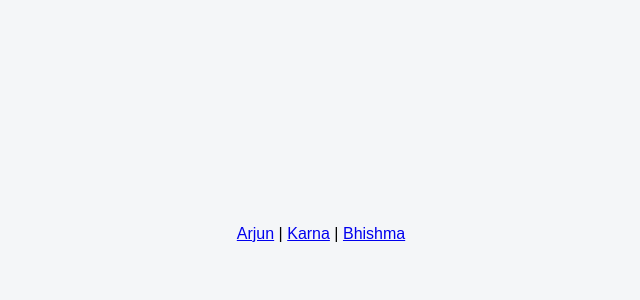
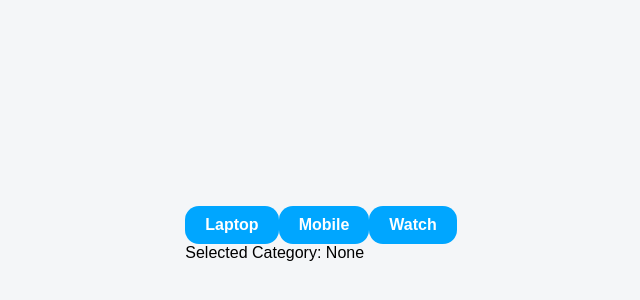
Before and after one commit to arjuntelange/react-practice, a React (Vite) app: page / in a window 1280 px wide. Shown: the part 166-466 px from the top of the page, without its empty margins (319-959 px from the left). Built offline with nearby package versions, Linux system fonts and the light colour scheme.

Commit message:
implement product filtering using useSearchParams

```diff
--- a/src/App.jsx
+++ b/src/App.jsx
@@ -1,15 +1,13 @@
 import { Routes, Route } from "react-router-dom";
 import "./App.css";
-import Users from "./routing/dynamic-users/Users";
-import UserProfile from "./routing/dynamic-users/UserProfile";
+import Products from "./routing/search-params/Products";
 
 function App() {
   return (
     <>
       <div className="main-container">
         <Routes>
-          <Route path="/" element={<Users/>} />
-          <Route path="/users/:id" element={<UserProfile/>} />
+          <Route path="/" element={<Products/>} />
         </Routes>
       </div>
     </>
--- /dev/null
+++ b/src/routing/search-params/Products.jsx
@@ -0,0 +1,26 @@
+import React from "react";
+import { useSearchParams } from "react-router-dom";
+
+function Products() {
+  const [searchParams, setSearchParams] = useSearchParams({
+    category: "None",
+  });
+
+  return (
+    <div>
+      <button onClick={() => setSearchParams({ category: "Laptop" })}>
+        Laptop
+      </button>
+      <button onClick={() => setSearchParams({ category: "Mobile" })}>
+        Mobile
+      </button>
+      <button onClick={() => setSearchParams({ category: "Watch" })}>
+        Watch
+      </button>
+
+      <p>Selected Category: {searchParams.get("category")}</p>
+    </div>
+  );
+}
+
+export default Products;
```
